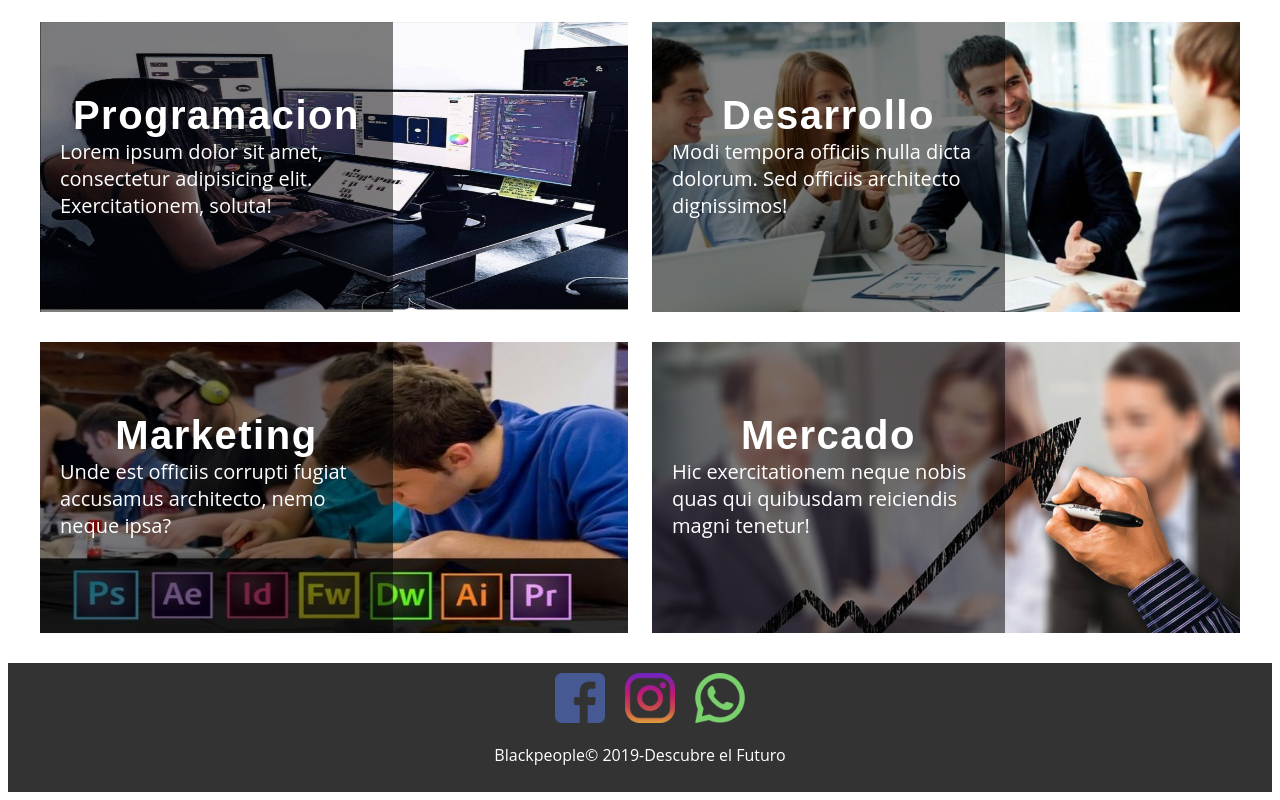
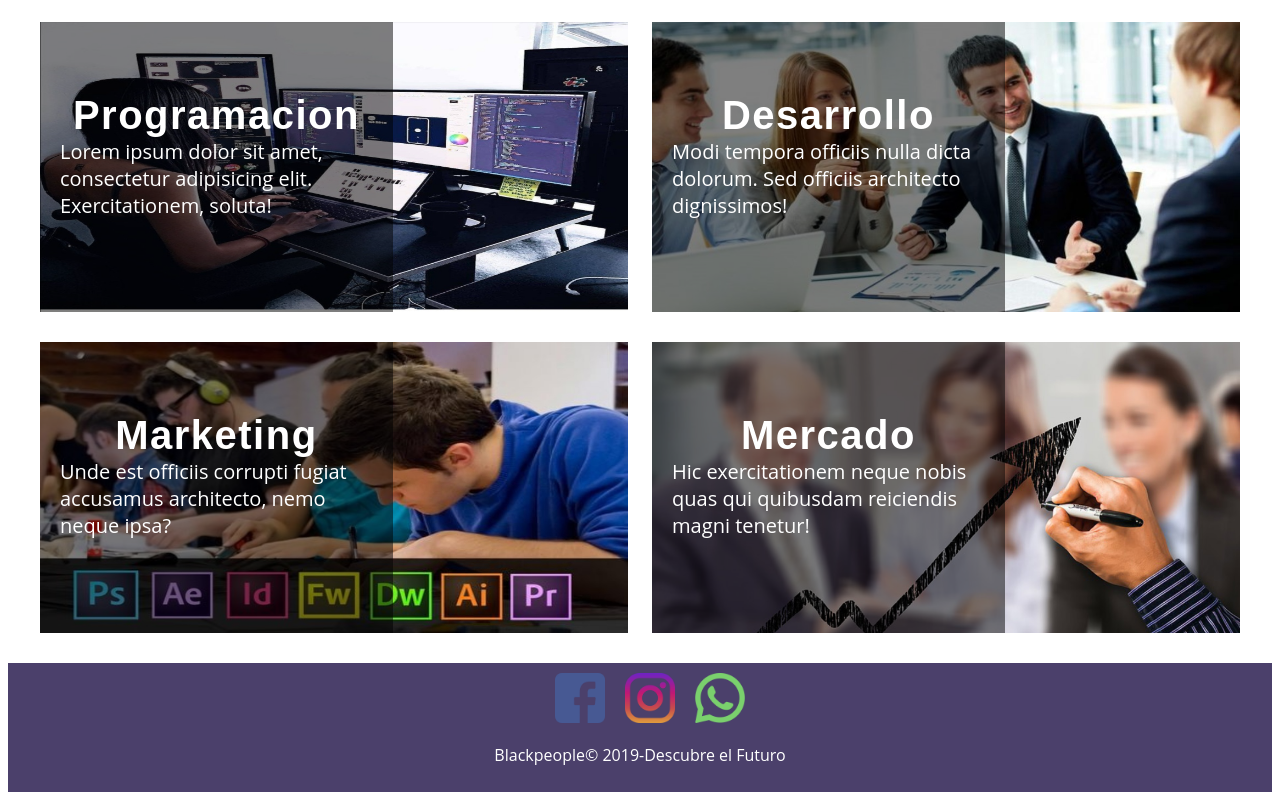
Before and after one commit to negromartin/Html-Css-JavaScript, a plain HTML site: page Pagina BLP/index.html in a window 1280 px wide. Shown: the part 1238-2038 px from the top of the page. Drawn offline with Linux system fonts and the light colour scheme; a web font is replaced by a local one.

Commit message:
Update estilo.css

```diff
--- a/Pagina BLP/css/estilo.css
+++ b/Pagina BLP/css/estilo.css
@@ -179,7 +179,7 @@ h6 {
 }
 
 .footer {
-    background: #333;
+    background: #4b406b;
     color: #fff;
     padding: 10px;
     text-align: center;
```
